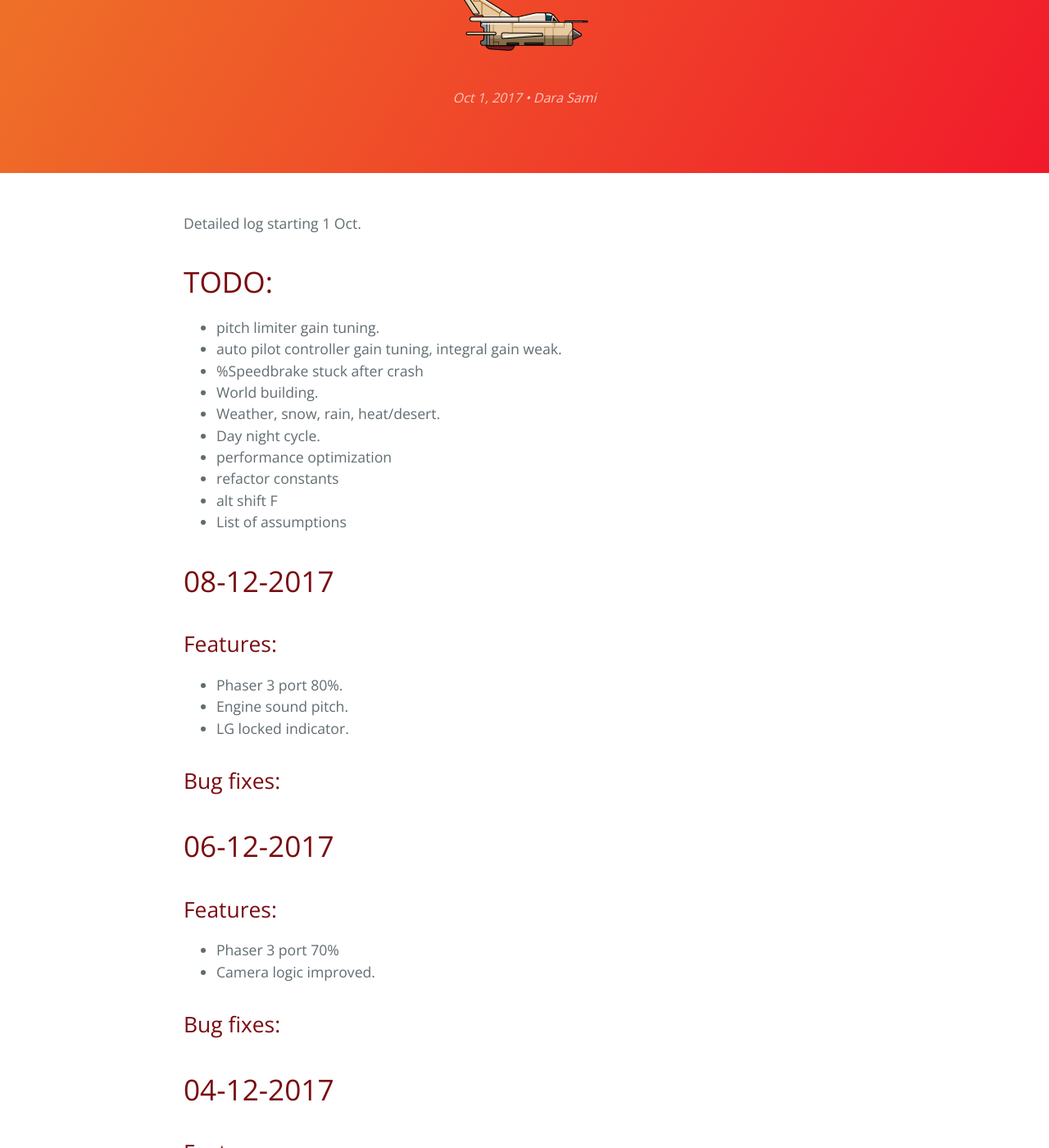
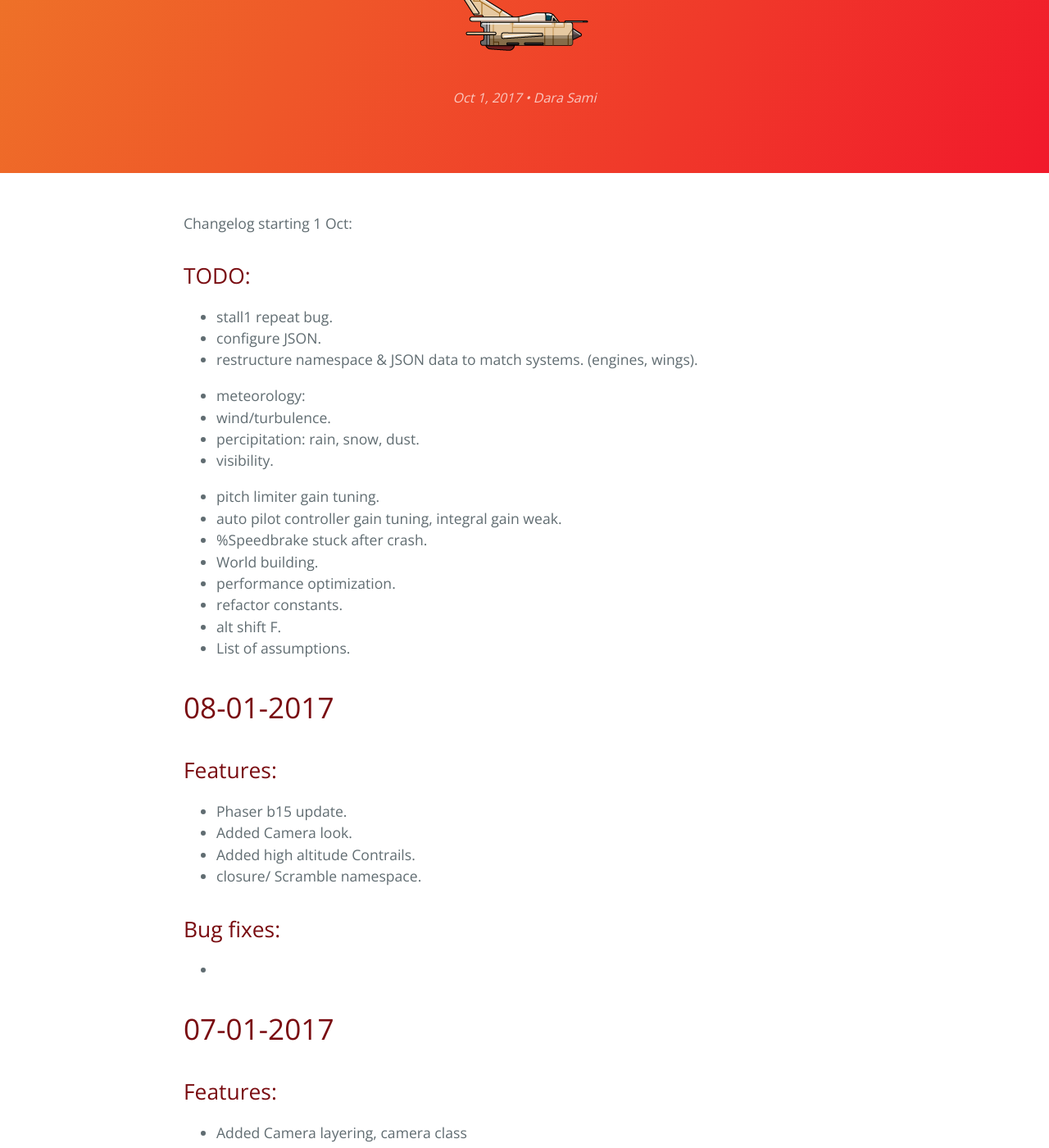
Before and after one commit to samid737/scrambledev, a Jekyll site: the page built from _posts/2017-10-01-changelog.md, in a window 1280 px wide and 1400 px high, scrolled down 227 px. Shown: the whole window at 82% size. Built offline with Jekyll 4.4.1, drawn with Linux system fonts in a browser that asks for light colours; comment, search, counter and statistics services are not loaded; some of the changed text lies outside the part shown.

Commit message:
Phaser 3 port, Cameras, RL

```diff
--- a/_posts/2017-10-01-changelog.md
+++ b/_posts/2017-10-01-changelog.md
@@ -3,20 +3,91 @@ title: Changelog
 layout: post
 ---
 
-Detailed log starting 1 Oct.
+Changelog starting 1 Oct:
 
-# TODO:
+## TODO:
+
+- stall1 repeat bug.
+- configure JSON.
+- restructure namespace & JSON data to match systems. (engines, wings).
+
+- meteorology:
+- wind/turbulence.
+- percipitation: rain, snow, dust.
+- visibility.
 
 - pitch limiter  gain tuning.
 - auto pilot controller gain tuning, integral gain weak.
-- %Speedbrake stuck after crash
+- %Speedbrake stuck after crash.
 - World building.
-- Weather, snow, rain, heat/desert.
+- performance optimization.
+- refactor constants.
+- alt shift F.
+- List of assumptions.
+
+# 08-01-2017
+
+## Features:
+
+- Phaser b15 update.
+- Added Camera look.
+- Added high altitude Contrails.
+- closure/ Scramble namespace.
+
+## Bug fixes:
+
+-
+
+# 07-01-2017
+
+## Features:
+
+- Added Camera layering, camera class
+
+## Bug fixes:
+
+- HUD ladder mask WEBGL.
+- World background not scrolling
+- shock wave repeat.
+
+# 06-01-2017
+
+## Features:
+
+- Added contrails, shock waves, clouds
+- Added FX class.
 - Day night cycle.
-- performance optimization
-- refactor constants
-- alt shift F
-- List of assumptions
+- Camera zoom buttons x,z
+- Player class.
+- Atmosphere class.
+
+## Bug fixes:
+
+-
+
+# 27-12-2017
+
+## Features:
+
+- RL agent formation flight training.
+
+## Bug fixes:
+
+-Autothrottle NaN fix.
+-Camera follow.
+
+
+# 20-12-2017
+
+## Features:
+
+- Phaser 3 port 85%.
+- RL agent.
+
+## Bug fixes:
+
+-Autothrottle NaN fix.
+-Camera follow.
 
 # 08-12-2017
 
```
Also changed, not shown: _posts/2018-01-08-phaser-3-port-cameras-reinforcement-learning.md (added, +55 -0 lines), README.md.
